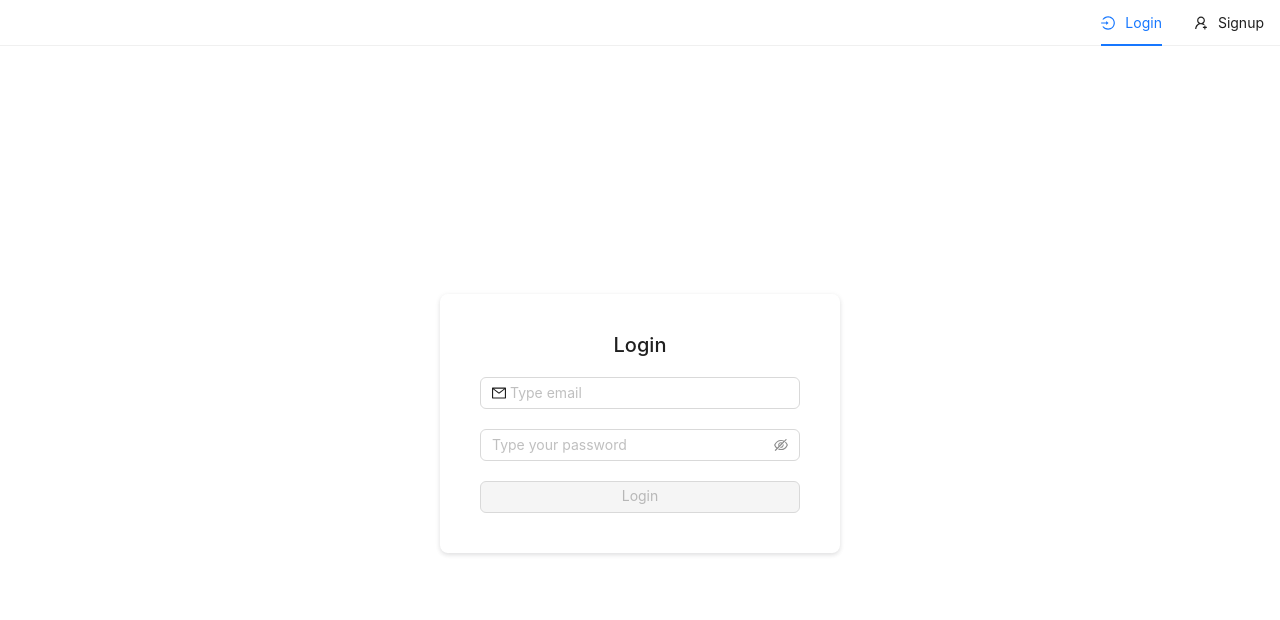
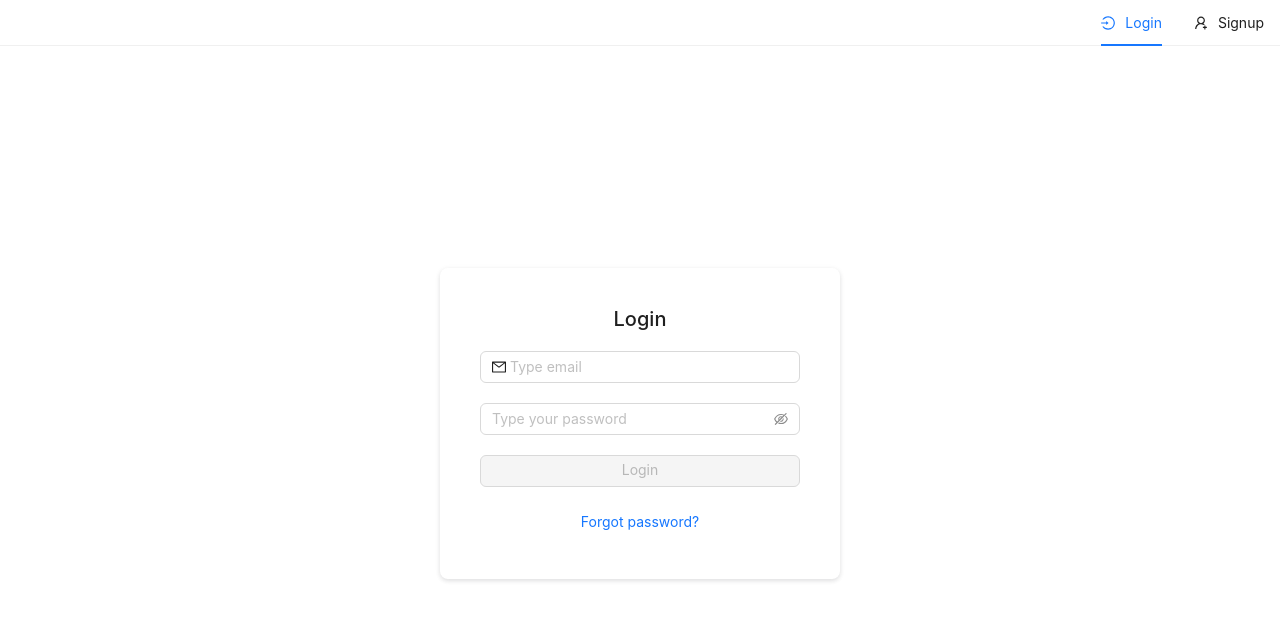
Before and after one commit to buhai-vladislav/simple-task-manager, a React (Create React App) app in the folder src/frontend/: page /login in a window 1280 px wide. Shown: the top 620 px of the page. Built offline with nearby package versions, Linux system fonts and the light colour scheme; no server answers.

Commit message:
change error message handling and add navigate handler

```diff
--- a/src/frontend/src/components/Login/Login.tsx
+++ b/src/frontend/src/components/Login/Login.tsx
@@ -11,12 +11,12 @@ import {
 import { InputWrapper } from '../shared/InputWrapper';
 import { validationSchema } from './Login.helper';
 import { useLogin } from '../../api/hooks';
-import { AxiosError } from 'axios';
 import { ToastType, useToast } from '../../hooks/useToast';
 import { useAppDispatch } from '../../store';
 import { setUser } from '../../store/reducers/user';
 import { useNavigate } from 'react-router-dom';
 import { setLocation, setMenuKey } from '../../store/reducers/navigation';
+import { getErrorMessage } from '../../utils/error';
 
 export const Login: FC = () => {
   const { data, mutateAsync: login, isLoading } = useLogin();
@@ -29,16 +29,14 @@ export const Login: FC = () => {
       const { email, password } = values;
       await login({ email, password });
     } catch (error) {
-      if (error instanceof AxiosError) {
-        console.log(error?.response?.data?.message);
-        openNotification(
-          { message: error?.response?.data?.message },
-          ToastType.ERROR,
-        )();
-      }
+      const message = getErrorMessage(error);
+      openNotification({ message }, ToastType.ERROR)();
     } finally {
       formik.setSubmitting(false);
     }
+  }, []);
+  const navigateHandler = useCallback(() => {
+    navigate('/forgot-password');
   }, []);
 
   useEffect(() => {
@@ -95,6 +93,9 @@ export const Login: FC = () => {
         >
           Login
         </Button>
+        <Button type="link" htmlType="button" onClick={navigateHandler}>
+          Forgot password?
+        </Button>
       </form>
     </FormWrapper>
   );
```
